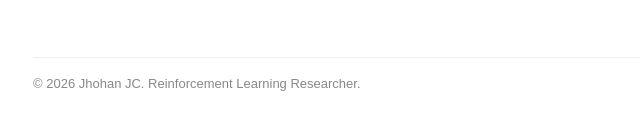
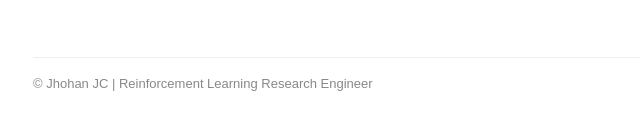
Before and after one commit to JhohanJC/JhohanJC.github.io, a plain HTML site: page index.html in a window 1280 px wide. Shown: the part 1381-1510 px from the top of the page, 182-822 px from the left. Drawn offline with Linux system fonts and the light colour scheme.

Commit message:
Update 19

```diff
--- a/index.html
+++ b/index.html
@@ -80,7 +80,9 @@
         }
     </style>
 </head>
-
+<script>
+    document.getElementById("year").textContent = new Date().getFullYear();
+</script>
 <body>
 
 <header>
@@ -166,7 +168,7 @@
     </section>
 </main>
 <footer>
-    © 2026 Jhohan JC. Reinforcement Learning Researcher.
+    © <span id="year"></span> Jhohan JC | Reinforcement Learning Research Engineer
 </footer>
 
 </body>
```
